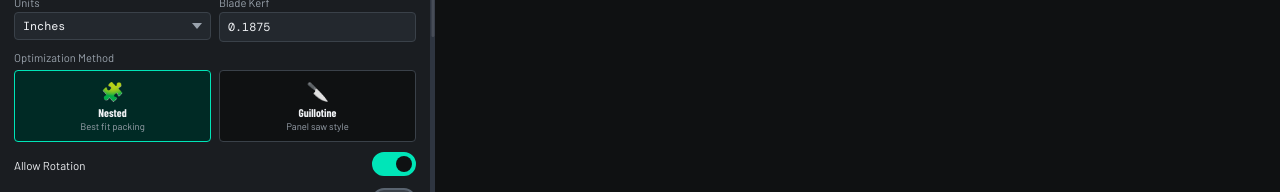
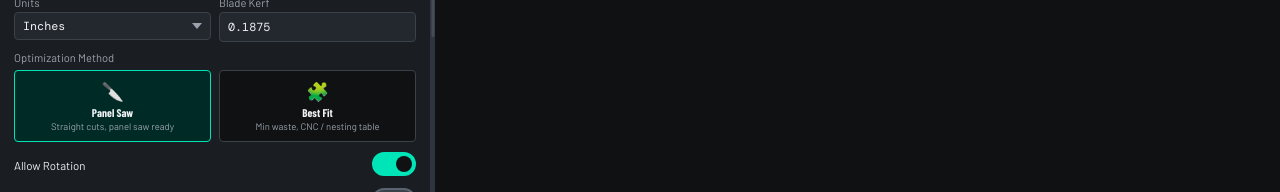
Before and after one commit to heathchartier/cutlistiq, a plain HTML site: page index.html in a window 1280 px wide. Shown: the part 422-614 px from the top of the page. Drawn offline with nearby package versions, Linux system fonts and the light colour scheme; a web font is replaced by a local one.

Commit message:
Default to Panel Saw (guillotine) mode; rename algorithm labels for clarity
Most users run panel saws — Nested mode produces unpanelsaw-cuttable layouts.
Guillotine (now called 'Panel Saw') is the correct default. Nested renamed to
'Best Fit' with note that it suits CNC / nesting tables. Swapped button order
so Panel Saw appears first.

Co-Authored-By: Claude Sonnet 4.6 <noreply@anthropic.com>

```diff
--- a/index.html
+++ b/index.html
@@ -538,15 +538,15 @@ body.print-summary .print-header{display:block!important}
 
   <label style="margin-bottom:6px">Optimization Method</label>
   <div class="opt-selector">
-    <div class="opt-card active" id="opt-nested" onclick="selectOpt('nested')">
+    <div class="opt-card active" id="opt-guillotine" onclick="selectOpt('guillotine')">
+      <div class="opt-card-icon">🔪</div>
+      <div class="opt-card-title">Panel Saw</div>
+      <div class="opt-card-desc">Straight cuts, panel saw ready</div>
+    </div>
+    <div class="opt-card" id="opt-nested" onclick="selectOpt('nested')">
       <div class="opt-card-icon">🧩</div>
-      <div class="opt-card-title">Nested</div>
-      <div class="opt-card-desc">Best fit packing</div>
-    </div>
-    <div class="opt-card" id="opt-guillotine" onclick="selectOpt('guillotine')">
-      <div class="opt-card-icon">🔪</div>
-      <div class="opt-card-title">Guillotine</div>
-      <div class="opt-card-desc">Panel saw style</div>
+      <div class="opt-card-title">Best Fit</div>
+      <div class="opt-card-desc">Min waste, CNC / nesting table</div>
     </div>
   </div>
 
@@ -1055,7 +1055,7 @@ const SUPABASE_URL='https://oaxkcsnmiozpnnhlmkmi.supabase.co';
 const SUPABASE_KEY='sb_publishable_j6iNpqB7GVx-os2XMWJs7A_eFUC9r_P';
 let stocks    = [];
 let parts     = [];
-let optMethod = 'nested';
+let optMethod = 'guillotine';
 let results   = null;
 let appMode   = 'quick'; // always start quick — applyAuthMode() sets pro after auth check
 let stockCosts= [];
@@ -1892,7 +1892,7 @@ function loadSavedState(){
     stocks=(s.stocks||[]).map(s=>({sq:null,...s}));
     parts=(s.parts||[]).map(p=>({mat:'',...p}));
     stockCosts=s.stockCosts||[];
-    optMethod=s.optMethod||'nested';
+    optMethod=s.optMethod||'guillotine';
     // appMode is NOT restored from saved state — applyAuthMode() controls it after auth loads
     selectOpt(optMethod);
     // Restore settings after DOM ready
```
